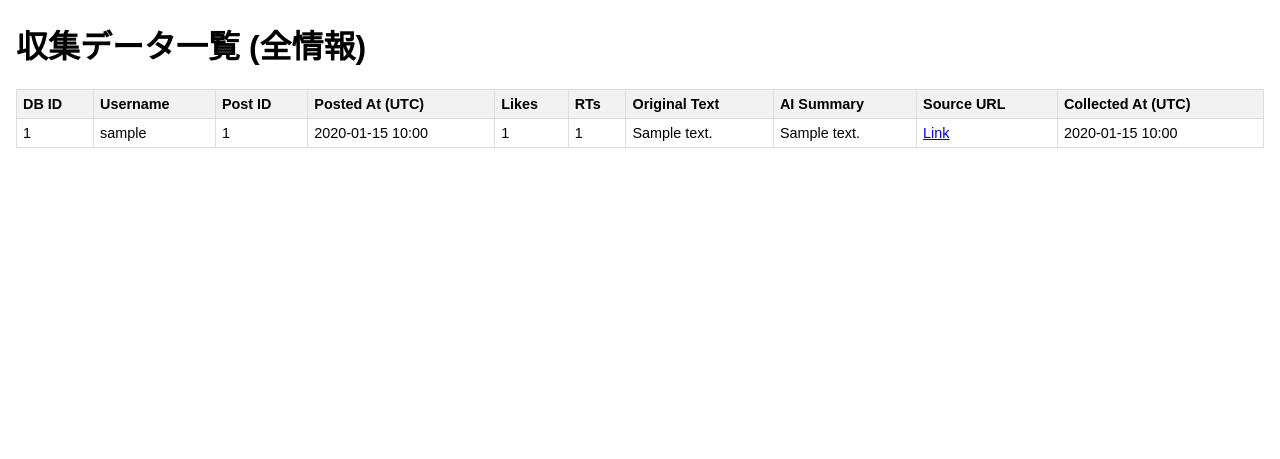
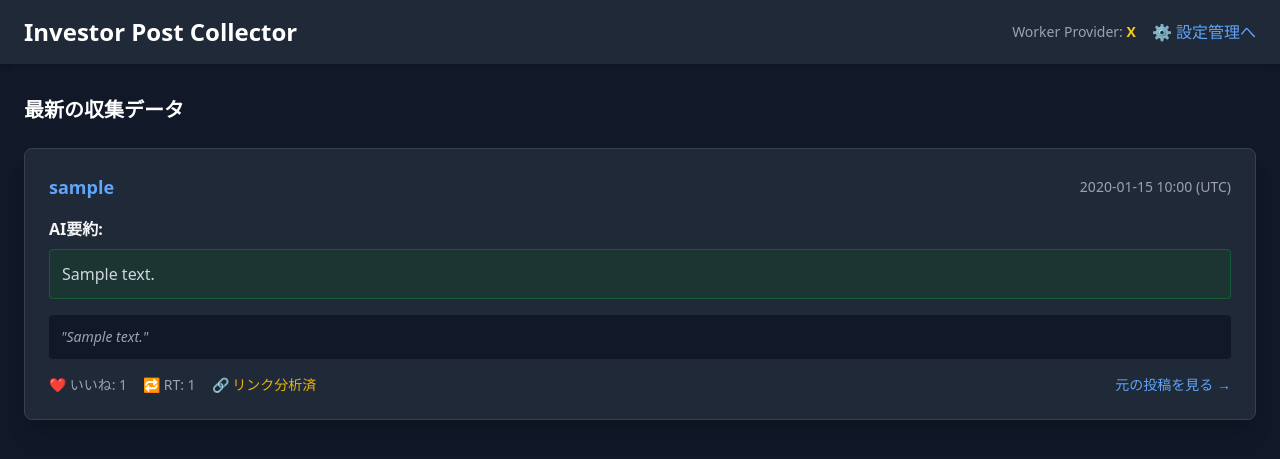
Before and after one commit to saibi-3ib/openai_prompt_lab_app, a Flask app: page / in a window 1280 px wide. Shown: the top 459 px of the page. Run offline with Flask 3, Linux system fonts and the light colour scheme; tables that the repository leaves empty hold one stand-in row (values such as "Sample post"); some libraries are stand-ins or nearby versions.

Commit message:
feat: add page for settings on webapp

```diff
--- a/app.py
+++ b/app.py
@@ -1,15 +1,142 @@
-# render_template_stringの代わりにrender_templateをインポート
-from flask import Flask, render_template
-from models import SessionLocal, CollectedPost
+import os
+import json
+import requests # API呼び出しのため追加
+from flask import Flask, render_template, request, redirect, url_for, jsonify
+from models import SessionLocal, CollectedPost, Setting, Prompt # 新しいモデルをインポート
+from datetime import datetime, timezone
+import openai
+from dotenv import load_dotenv
+
+load_dotenv()
 
 app = Flask(__name__)
 
+# --- 設定値と初期化 ---
+OPENAI_API_KEY = os.environ.get("OPENAI_API_KEY")
+client_openai = openai.OpenAI(api_key=OPENAI_API_KEY) if OPENAI_API_KEY else None
+# プロンプト編集機能のための初期プロンプト名
+DEFAULT_PROMPT_KEY = "default_summary"
+
+# --- DB操作ヘルパー関数 ---
+def get_current_provider(db):
+    """DBから現在のAPIプロバイダー設定を取得する"""
+    setting = db.query(Setting).filter(Setting.key == 'api_provider').first()
+    return setting.value if setting else 'X'
+
+def get_current_prompt(db):
+    """DBからデフォルトのプロンプトを取得する。なければ初期値を作成する。"""
+    prompt = db.query(Prompt).filter(Prompt.name == DEFAULT_PROMPT_KEY).first()
+    if not prompt:
+        # DBにプロンプトがなければ初期値を作成
+        default_text = """
+        以下の英語の文章を日本語に翻訳し、投資家向けの視点で最も重要なポイントを1つの短い文で要約してください。
+
+        結果は必ず以下のJSON形式で返してください。
+        {{
+          "translation": "ここに翻訳結果",
+          "summary": "ここに要約結果"
+        }}
+
+        原文:
+        {text}
+        """
+        new_prompt = Prompt(name=DEFAULT_PROMPT_KEY, template_text=default_text, is_default=True)
+        db.add(new_prompt)
+        db.commit()
+        return new_prompt
+    return prompt
+
+# --- メインページ (データ表示) ---
 @app.route('/')
 def index():
     db = SessionLocal()
     try:
         posts = db.query(CollectedPost).order_by(CollectedPost.id.desc()).limit(50).all()
-        # "index.html"ファイルを指定してレンダリングする
-        return render_template("index.html", posts=posts)
+        # API設定を読み込み
+        current_provider = get_current_provider(db)
+
+        return render_template("index.html", posts=posts, current_provider=current_provider)
     finally:
         db.close()
+
+# --- 設定管理ページ (API切り替え、プロンプト編集) ---
+@app.route('/manage', methods=['GET', 'POST'])
+def manage():
+    db = SessionLocal()
+    try:
+        # POST処理: APIプロバイダーの切り替え
+        if request.method == 'POST':
+            provider = request.form.get('api_provider')
+            prompt_text = request.form.get('prompt_text')
+
+            # 1. APIプロバイダーの切り替え処理
+            if provider in ['X', 'THREADS']:
+                setting = db.query(Setting).filter(Setting.key == 'api_provider').first()
+                if setting:
+                    setting.value = provider
+                else:
+                    new_setting = Setting(key='api_provider', value=provider)
+                    db.add(new_setting)
+                db.commit()
+
+            # 2. プロンプトの編集処理
+            if prompt_text:
+                prompt = db.query(Prompt).filter(Prompt.name == DEFAULT_PROMPT_KEY).first()
+                if prompt:
+                    prompt.template_text = prompt_text
+                    db.commit()
+
+            return redirect(url_for('manage')) # 処理後にリダイレクト
+
+        # GET処理: ページ表示
+        current_provider = get_current_provider(db)
+        current_prompt = get_current_prompt(db)
+
+        return render_template("manage.html",
+                               current_provider=current_provider,
+                               default_prompt=current_prompt.template_text)
+    finally:
+        db.close()
+
+# --- オンデマンドAI分析の実行 ---
+@app.route('/analyze/<int:post_id>', methods=['POST'])
+def analyze_post(post_id):
+    if not client_openai:
+        return jsonify({"status": "error", "message": "OpenAI API Key not configured."}), 400
+
+    db = SessionLocal()
+    try:
+        post = db.query(CollectedPost).filter(CollectedPost.id == post_id).first()
+        if not post:
+            return jsonify({"status": "error", "message": "Post not found."}), 404
+
+        current_prompt = get_current_prompt(db)
+
+        # プロンプトテンプレートに元のテキストを挿入
+        full_prompt = current_prompt.template_text.replace("{text}", post.original_text)
+
+        # AI呼び出しのロジックをここに記述
+        response = client_openai.chat.completions.create(
+            model="gpt-3.5-turbo",
+            response_format={"type": "json_object"},
+            messages=[
+                {"role": "system", "content": "You are a helpful assistant designed to output JSON."},
+                {"role": "user", "content": full_prompt}
+            ]
+        )
+        ai_result_str = response.choices[0].message.content
+
+        ai_result_json = json.loads(ai_result_str)
+        summary = ai_result_json.get("summary", "Summary not available.")
+
+        # データベースを更新
+        post.ai_summary = summary
+        db.commit()
+
+        return jsonify({"status": "success", "summary": summary})
+
+    except Exception as e:
+        db.rollback()
+        return jsonify({"status": "error", "message": f"AI analysis failed: {str(e)}"}), 500
+    finally:
+        db.close()
--- a/templates/index.html
+++ b/templates/index.html
@@ -2,49 +2,134 @@
 <html lang="ja">
 <head>
     <meta charset="UTF-8">
-    <title>収集データ一覧</title>
-    <style>
-        body { font-family: sans-serif; margin: 1em; }
-        table { width: 100%; border-collapse: collapse; font-size: 0.9em; } /* フォントを少し小さく */
-        th, td { border: 1px solid #ddd; padding: 6px; text-align: left; vertical-align: top; } /* vertical-align を追加 */
-        th { background-color: #f2f2f2; }
-        .original-text { max-width: 300px; word-wrap: break-word; } /* 幅を制限してテキストを折り返す */
-        .summary-text { max-width: 200px; word-wrap: break-word; }
-    </style>
+    <meta name="viewport" content="width=device-width, initial-scale=1.0">
+    <title>Investor Post Collector</title>
+    <script src="https://cdn.tailwindcss.com"></script>
 </head>
-<body>
-    <h1>収集データ一覧 (全情報)</h1>
-    <table>
-        <thead>
-            <tr>
-                <th>DB ID</th>
-                <th>Username</th>
-                <th>Post ID</th>
-                <th>Posted At (UTC)</th>
-                <th>Likes</th>
-                <th>RTs</th>
-                <th>Original Text</th>
-                <th>AI Summary</th>
-                <th>Source URL</th>
-                <th>Collected At (UTC)</th>
-            </tr>
-        </thead>
-        <tbody>
+<body class="bg-gray-900 text-white font-sans">
+
+    <!-- ヘッダー -->
+    <header class="bg-gray-800 shadow-md">
+        <nav class="container mx-auto px-6 py-4 flex justify-between items-center">
+            <h1 class="text-2xl font-bold text-white">Investor Post Collector</h1>
+            <div class="flex items-center space-x-4">
+                <span class="text-sm text-gray-400">Worker Provider: <span class="font-bold text-yellow-400">{{ current_provider }}</span></span>
+                <a href="/manage" class="text-blue-400 hover:text-blue-300 transition duration-200">⚙️ 設定管理へ</a>
+            </div>
+        </nav>
+    </header>
+
+    <!-- メインコンテンツ -->
+    <main class="container mx-auto px-6 py-8">
+
+        <h2 class="text-xl font-semibold mb-6">最新の収集データ</h2>
+
+        <!-- ポストのリスト -->
+        <div class="space-y-6">
+
             {% for post in posts %}
-            <tr>
-                <td>{{ post.id }}</td>
-                <td>{{ post.username }}</td>
-                <td>{{ post.post_id }}</td>
-                <td>{{ post.posted_at.strftime('%Y-%m-%d %H:%M') if post.posted_at else 'N/A' }}</td>
-                <td>{{ post.like_count }}</td>
-                <td>{{ post.retweet_count }}</td>
-                <td class="original-text">{{ post.original_text }}</td>
-                <td class="summary-text">{{ post.ai_summary }}</td>
-                <td><a href="{{ post.source_url }}" target="_blank">Link</a></td>
-                <td>{{ post.created_at.strftime('%Y-%m-%d %H:%M') if post.created_at else 'N/A' }}</td>
-            </tr>
+            <div id="post-{{ post.id }}" class="bg-gray-800 rounded-lg shadow-xl p-6 border border-gray-700 hover:bg-gray-700 transition duration-300">
+
+                <!-- 投稿ヘッダー：ユーザー名と投稿日時 -->
+                <div class="flex justify-between items-center mb-4">
+                    <p class="font-bold text-lg text-blue-400">{{ post.username }}</p>
+                    <span class="text-sm text-gray-400">{{ post.posted_at.strftime('%Y-%m-%d %H:%M') if post.posted_at else 'N/A' }} (UTC)</span>
+                </div>
+
+                <!-- AI要約ステータスとアクション -->
+                <div class="mb-4">
+                    <p class="font-semibold text-gray-100 mb-2">AI要約:</p>
+                    <div id="summary-content-{{ post.id }}">
+                        {% if post.ai_summary %}
+                            <!-- 分析完了 -->
+                            <p class="text-gray-300 bg-green-900/30 p-3 rounded border border-green-700/50">{{ post.ai_summary }}</p>
+                        {% else %}
+                            <!-- 未分析 / アクションボタン -->
+                            <button onclick="analyzePost('{{ post.id }}')"
+                                    class="analyze-btn bg-indigo-600 hover:bg-indigo-700 text-white font-bold py-2 px-4 rounded transition duration-200"
+                                    data-post-id="{{ post.id }}">
+                                🤖 AI分析を実行 (約10秒)
+                            </button>
+                        {% endif %}
+                    </div>
+                </div>
+
+                <!-- 元のテキスト -->
+                <div class="mb-4 p-3 bg-gray-900 rounded">
+                    <p class="text-sm text-gray-400 italic">"{{ post.original_text }}"</p>
+                </div>
+
+                <!-- 投稿フッター：いいね、RT、ソースへのリンク -->
+                <div class="flex justify-between items-center text-sm text-gray-400">
+                    <div class="flex space-x-4">
+                        <span>❤️ いいね: {{ post.like_count }}</span>
+                        <span>🔁 RT: {{ post.retweet_count }}</span>
+                        {% if post.link_summary %}
+                            <span class="text-yellow-500">🔗 リンク分析済</span>
+                        {% endif %}
+                    </div>
+                    <a href="{{ post.source_url }}" target="_blank" class="text-blue-400 hover:underline">元の投稿を見る &rarr;</a>
+                </div>
+            </div>
             {% endfor %}
-        </tbody>
-    </table>
+            <!-- ▲▲▲ ループここまで ▲▲▲ -->
+
+        </div>
+
+    </main>
+
+    <!-- JavaScript for API Calls -->
+    <script>
+        // ポストIDを受け取り、AI分析APIを呼び出す関数
+        async function analyzePost(postId) {
+            const button = document.querySelector(`.analyze-btn[data-post-id="${postId}"]`);
+            const summaryContainer = document.getElementById(`summary-content-${postId}`);
+
+            // ボタンのステータス変更
+            const originalText = button.textContent;
+            button.disabled = true;
+            button.textContent = '⏱️ 分析中... (しばらくお待ちください)';
+            button.classList.remove('bg-indigo-600');
+            button.classList.add('bg-yellow-600');
+
+            try {
+                // FlaskのanalyzeルートにPOSTリクエストを送信
+                const response = await fetch(`/analyze/${postId}`, {
+                    method: 'POST',
+                    headers: {
+                        'Content-Type': 'application/json'
+                    }
+                });
+
+                const result = await response.json();
+
+                if (response.ok && result.status === 'success') {
+                    // 成功した場合
+                    summaryContainer.innerHTML = `
+                        <p class="text-gray-300 bg-green-900/30 p-3 rounded border border-green-700/50">
+                            ${result.summary}
+                        </p>
+                    `;
+                } else {
+                    // 失敗した場合
+                    alert('分析に失敗しました: ' + result.message); // エラーメッセージを表示
+                    summaryContainer.innerHTML = `
+                        <p class="text-red-400 bg-red-900/30 p-3 rounded border border-red-700/50">
+                            分析失敗: ${result.message || '不明なエラー'}
+                        </p>
+                    `;
+                }
+
+            } catch (error) {
+                // 通信自体が失敗した場合
+                console.error('Fetch error:', error);
+                summaryContainer.innerHTML = `
+                    <p class="text-red-400 bg-red-900/30 p-3 rounded border border-red-700/50">
+                        通信エラーが発生しました。コンソールを確認してください。
+                    </p>
+                `;
+            }
+        }
+    </script>
 </body>
 </html>
--- a/worker.py
+++ b/worker.py
@@ -45,11 +45,15 @@ TARGET_USERNAMES = [username.strip() for username in TARGET_USERNAMES_STR.split(
 # client_x = tweepy.Client(X_BEARER_TOKEN)
 # client_openai = openai.OpenAI(api_key=OPENAI_API_KEY)
 
-def get_latest_posts_from_x(username, since_id=None):
+def get_latest_posts_from_x(client_x, username, since_id=None):
     """
     指定されたXユーザー名から最新の投稿を取得する。
     since_idが指定された場合、それ以降の投稿のみを取得する。
     """
+    if not client_x:
+        print("Error: X API client is not initialized.")
+        return False, None
+
     try:
         user = client_x.get_user(username=username).data
         if not user:
```
Also changed, not shown: templates/manage.html (added, +66 -0 lines).
